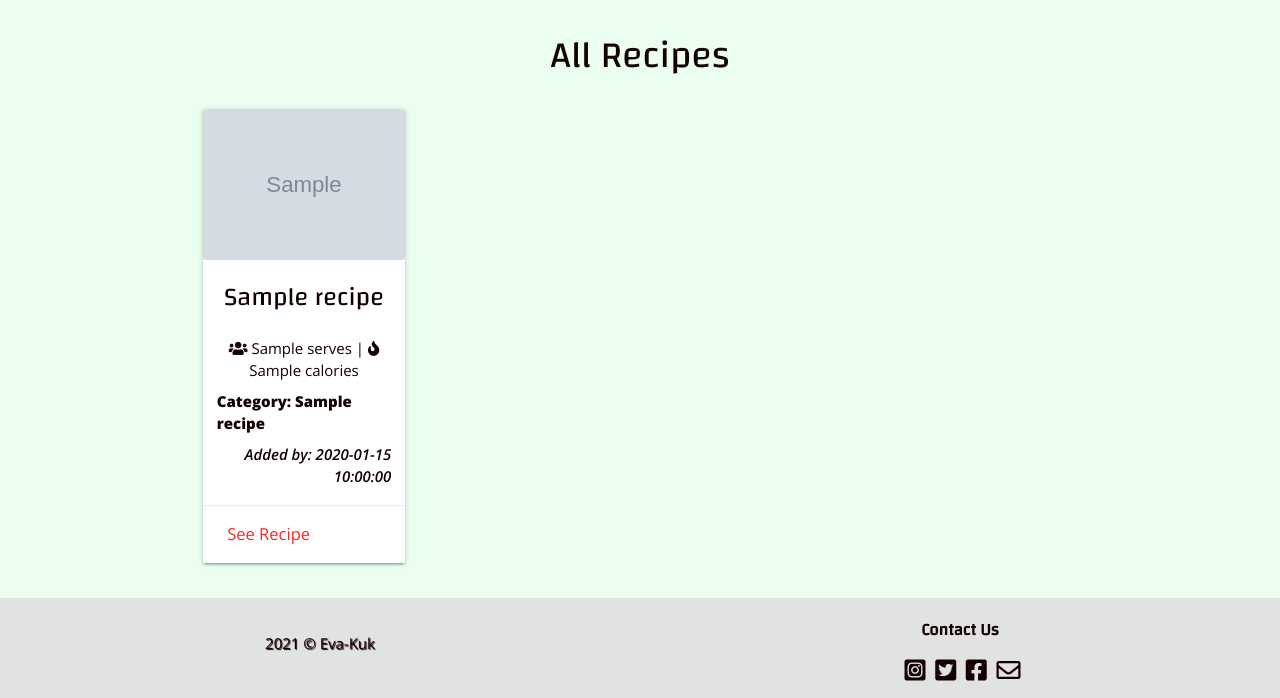
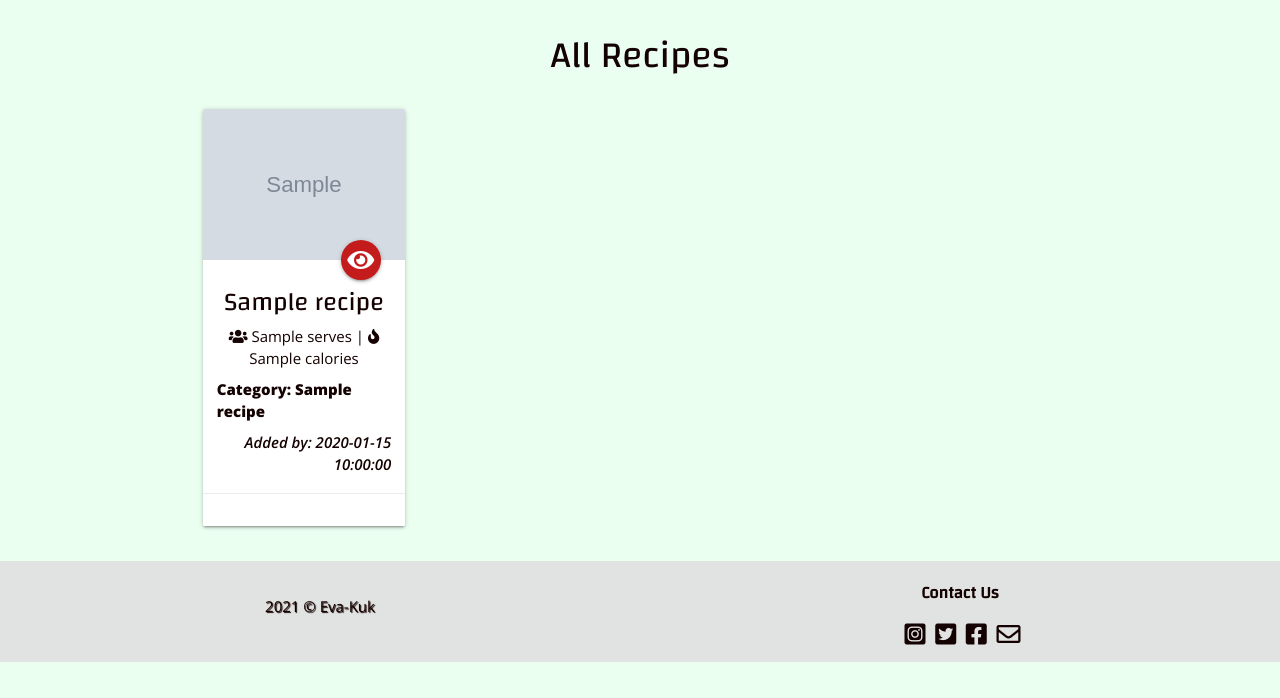
Before and after one commit to Eva-Kuk/smoothie-lovers, a Flask app: page / in a window 1280 px wide. Shown: the part 571-1269 px from the top of the page. After the commit the page ends 1233 px from the top, so only its background shows below. Run offline with Flask 2, Linux system fonts and the light colour scheme; grey boxes marked "Sample" are stand-in pictures; a database or web service that is not in the repository returns one stand-in record (values such as "Sample title"); some libraries are stand-ins or nearby versions.

Commit message:
Add move The See Recipe Link on Cards

```diff
--- a/templates/recipes.html
+++ b/templates/recipes.html
@@ -35,22 +35,31 @@
   <div class="container">
 
     <h1 class="center-align">All Recipes</h1>
+
     <div class="row">
       {% if recipes|length > 0 %}
       <!-- Recipe Image & Recipe Name-->
       {% for recipe in recipes %}
       <div class="col s12 m6 l4 xl3">
         <div class="card hoverable">
+          <div class="card-image">
           {% if recipe.image_url %}
           <img class="single-recipe-image" src="{{ recipe.image_url }}" alt="{{ recipe.name }}" />
           {% else %}
-          <img class="single-recipe-image" src="{{ url_for('static', filename='images/image-replacement.jpg') }}"
+            <img class="single-recipe-image" src="{{ url_for('static', filename='images/image-replacement.jpg') }}"
             alt="Replacement image" />
           {% endif %}
+          <a href="{{ url_for('recipe', recipe_id=recipe._id) }}"
+            class="btn-floating tooltipped remove-list-item pulse halfway-fab see-recipe-font"
+            data-position="top" data-tooltip="See The Recipe">
+            <i class="fas fa-eye"></i>
+          </a>
+        </div>
+        <div class="card-content">
           <span class="card-title center-align">
             <h3 class="title-font">{{ recipe.name }}</h3>
           </span>
-          <div class="card-content">
+
             <!-- Recipe Serves, Calories Per Serving, Category, Added By -->
             <p class="center-align">
               <i class="fas fa-users tooltipped" data-position="left" data-tooltip="Serves"></i> {{ recipe.serves }} |
@@ -64,11 +73,11 @@
               <em>Added by: {{ recipe.added_by }}</em>
             </p>
           </div>
-          <div class="card-action">
-            <a href="{{ url_for('recipe', recipe_id=recipe._id) }}" class="see-recipe-font">See Recipe</a>
+          <div class="card-action center-align">
+           <!-- <a href="{{ url_for('recipe', recipe_id=recipe._id) }}" class="see-recipe-font">See Recipe</a>-->
             {% if session.user|lower == recipe.added_by|lower %}
             <a href="{{ url_for('delete_recipe', recipe_id=recipe._id)}}"
-              class="btn-small remove-list-item  ">Delete</a>
+              class="btn-small remove-list-item ">Delete</a>
             <a href="{{ url_for('edit_recipe', recipe_id=recipe._id)}}" class="btn-small add-list-item  ">Edit</a>
             {% endif %}
           </div>
@@ -80,6 +89,8 @@
     <h5 class="center-align red-text">
       No Recipes Were Found With The Selected Ingredient</h5>
     {% endif %}
+
+
   </div>
 </section>
   {% endblock %}
```
Also changed, not shown: templates/profile.html (+12 -4 lines).
